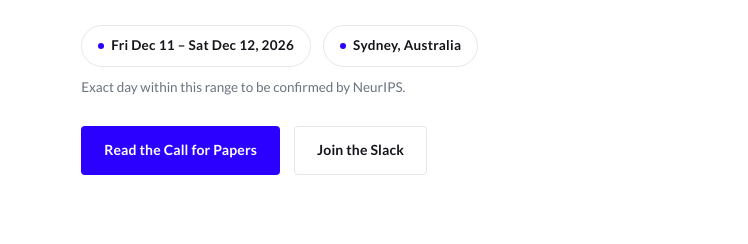
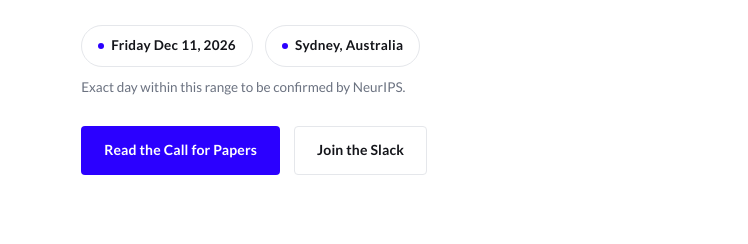
Before and after one commit to neurreps/neurreps.github.io, a plain HTML site: page index.html in a window 1280 px wide. Shown: the part 501-745 px from the top of the page, 532-1280 px from the left. Drawn offline with Linux system fonts and the light colour scheme.

Commit message:
updating date

```diff
--- a/index.html
+++ b/index.html
@@ -352,7 +352,7 @@
             working to uncover the geometric principles shared by brains and machines.
           </p>
           <div class="pillrow">
-            <span class="pill"><span class="dot"></span> Fri Dec 11 – Sat Dec 12, 2026</span>
+            <span class="pill"><span class="dot"></span> Friday Dec 11, 2026</span>
             <span class="pill"><span class="dot"></span> Sydney, Australia</span>
           </div>
           <p class="pill-caption">Exact day within this range to be confirmed by NeurIPS.</p>
```
